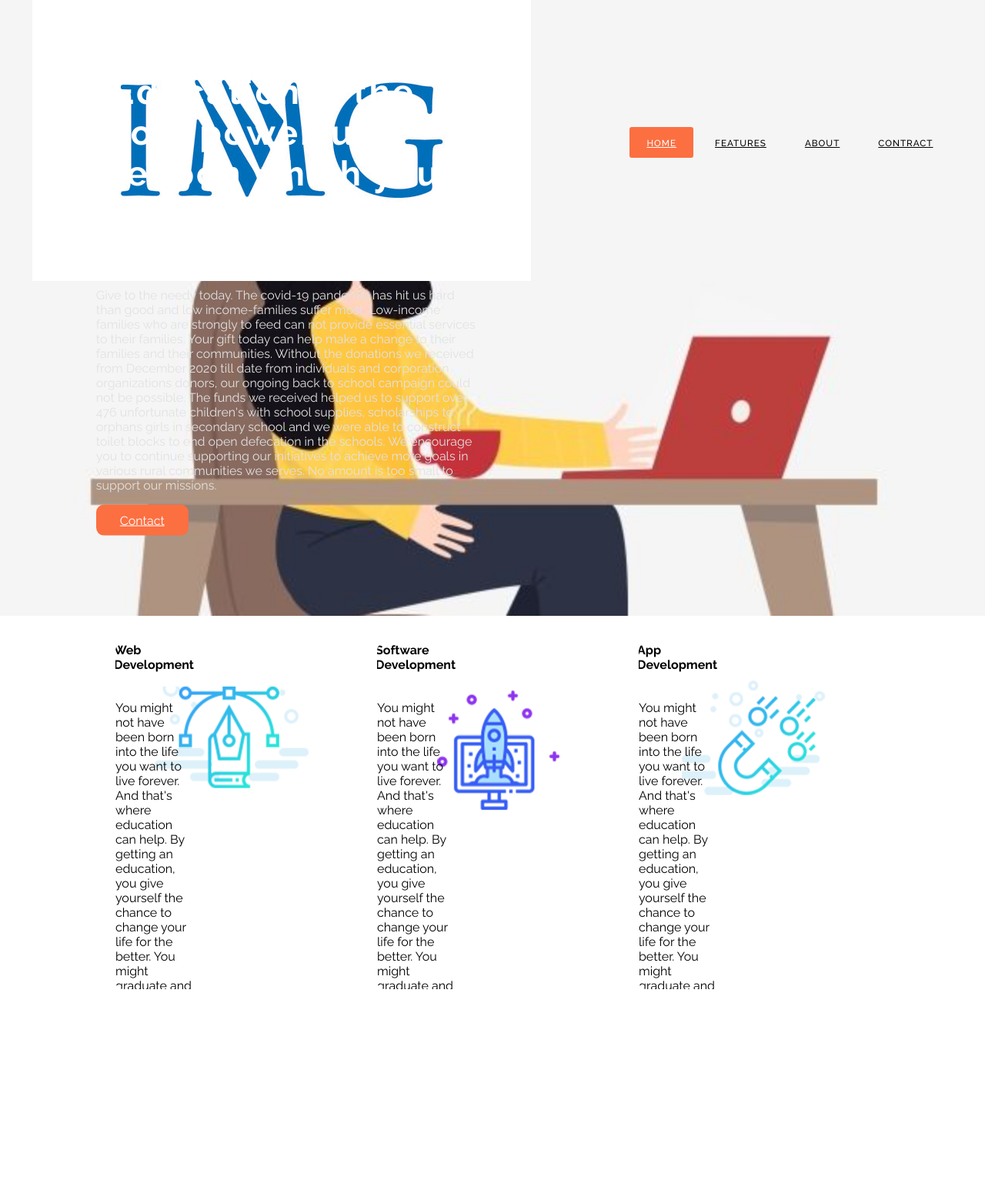
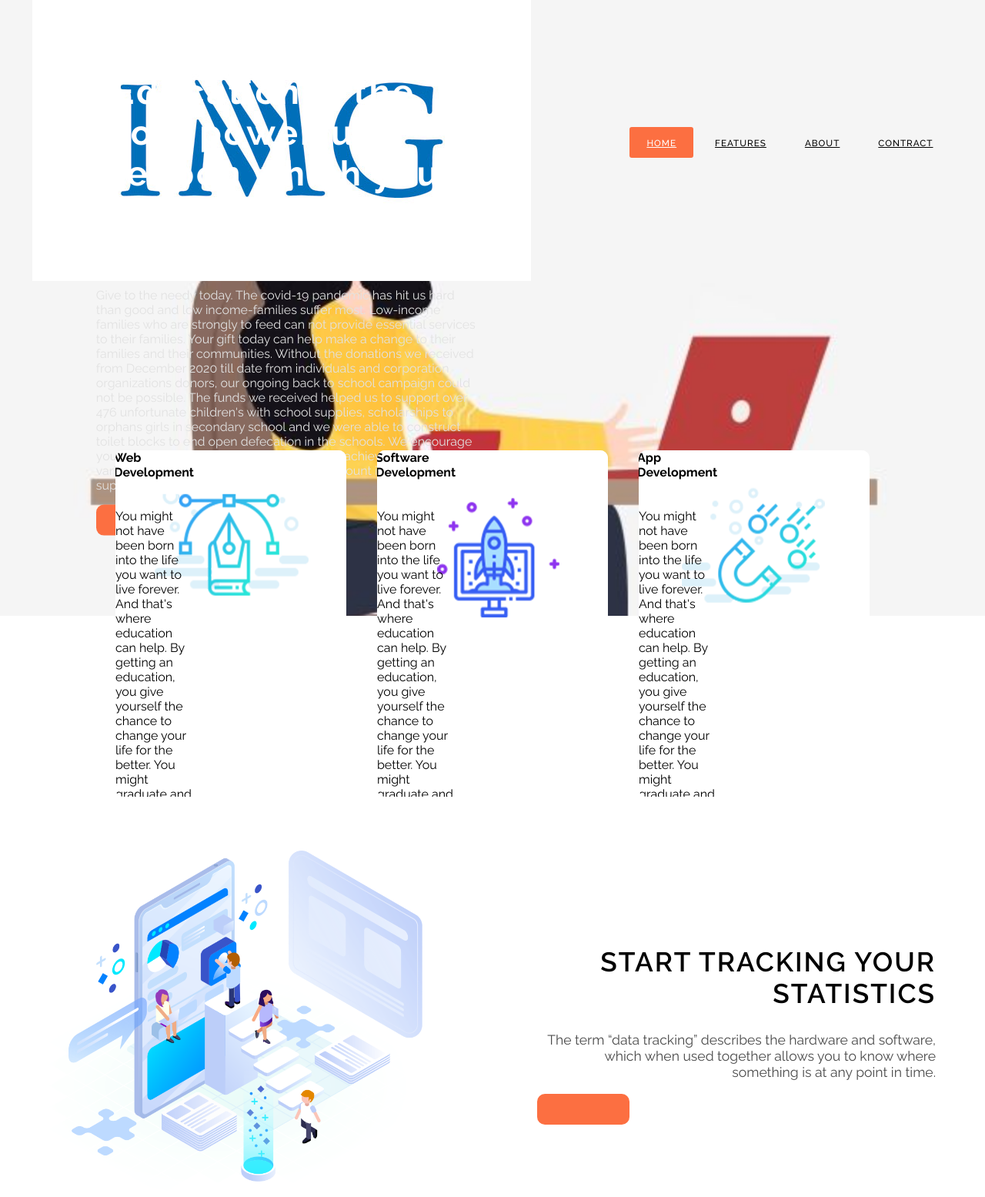
Before and after one commit to CodeMiko/Full-Website, a PHP site: page /php/index.php in a window 1280 px wide. Shown: the whole page at 77% size. Before the commit the page ends 1285 px from the top, so only its background shows below. Run offline with PHP 8.4, Linux system fonts and the light colour scheme.

Commit message:
adding css four

```diff
--- a/css/style.css
+++ b/css/style.css
@@ -147,3 +147,35 @@ nav ul li a:hover{
     margin-top: -12px;
 
 }
+
+.about{
+    width: 100%;
+    height: 110vh;
+    box-sizing: border-box;
+    display: flex;
+    align-items: center;
+    justify-content: space-between;
+    padding: 50px 5% 0px 5%;
+    position: relative;
+}
+.about-img{
+    width: 50%;
+}
+.about-img img{
+    width: 500px;
+}
+.about-text{
+    width: 45%;
+    color: #000;
+    text-align: right;
+}
+.about-text h2{
+    font-size: 2.2rem;
+    font-weight: 600;
+    text-transform: uppercase;
+    letter-spacing: 2px;
+}
+.about-text p{
+    font-size: 1.1rem;
+    color: #4b4b4b;
+}
--- a/php/index.php
+++ b/php/index.php
@@ -70,5 +70,17 @@
 </div>
 
 </div>
+
+<section class="about">
+    <div class="about-img">
+        <img src="images/about.png">
+</div>
+<div class="about-text">
+    <h2> Start Tracking Your Statistics </h2>
+    <p>The term “data tracking” describes the hardware and software, which when used together allows you to know where something is at any point in time.</p>
+    <a class= "main-btn" href="#"></a>
+</div>
+
+</section>
 </body>
 </html>
```
